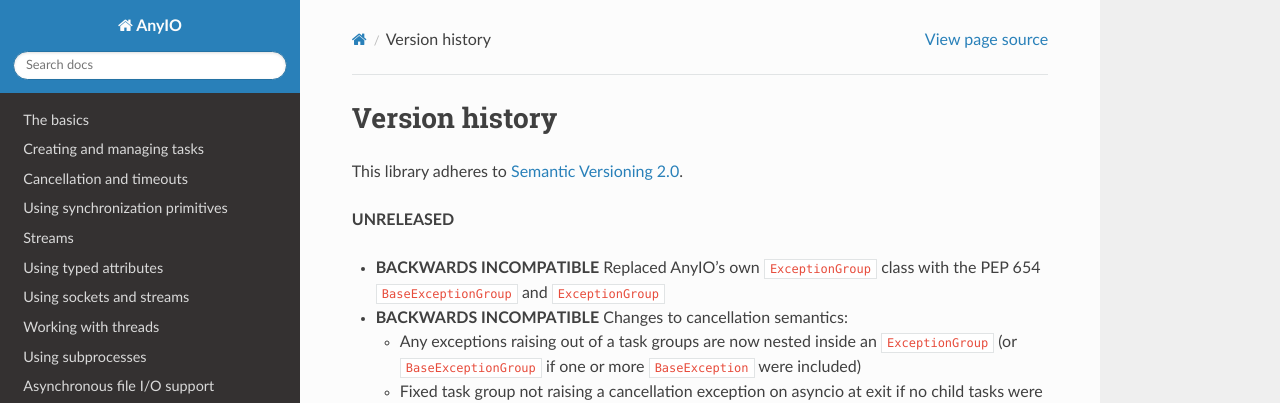
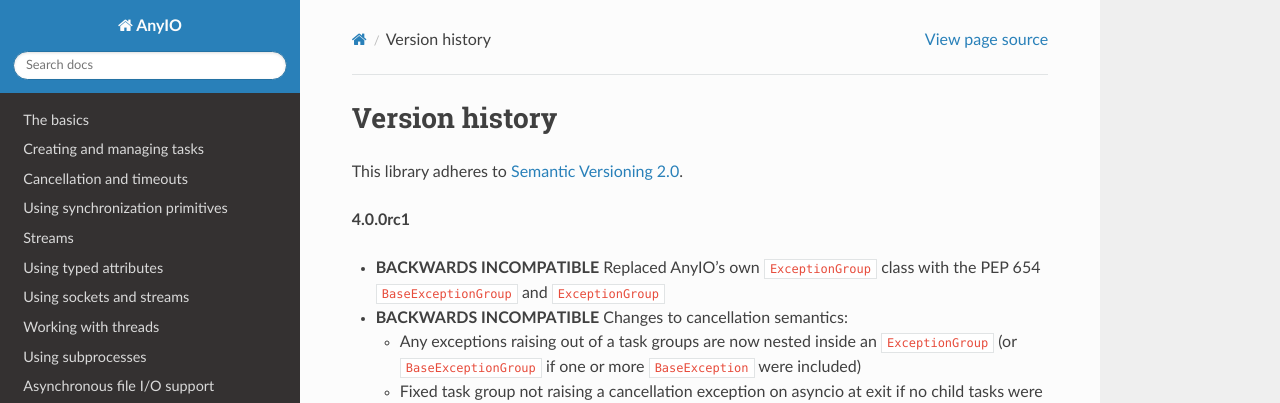
Before and after one commit to agronholm/anyio, a Sphinx documentation site: the page built from docs/versionhistory.rst, in a window 1280 px wide and 900 px high. Shown: the top 403 px of the window. Built offline with Sphinx 7.4.7 and the Read the Docs theme 2.0.0, drawn with Linux system fonts in a browser that asks for light colours; the version number could not be read and is left out.

Commit message:
Bumped up the version

```diff
--- a/docs/versionhistory.rst
+++ b/docs/versionhistory.rst
@@ -3,7 +3,7 @@ Version history
 
 This library adheres to `Semantic Versioning 2.0 <http://semver.org/>`_.
 
-**UNRELEASED**
+**4.0.0rc1**
 
 - **BACKWARDS INCOMPATIBLE** Replaced AnyIO's own ``ExceptionGroup`` class with the PEP
   654 ``BaseExceptionGroup`` and ``ExceptionGroup``
```
